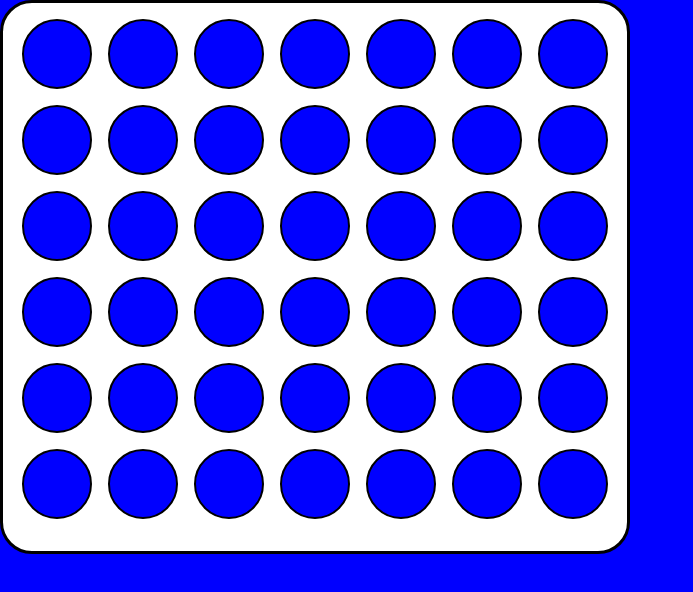
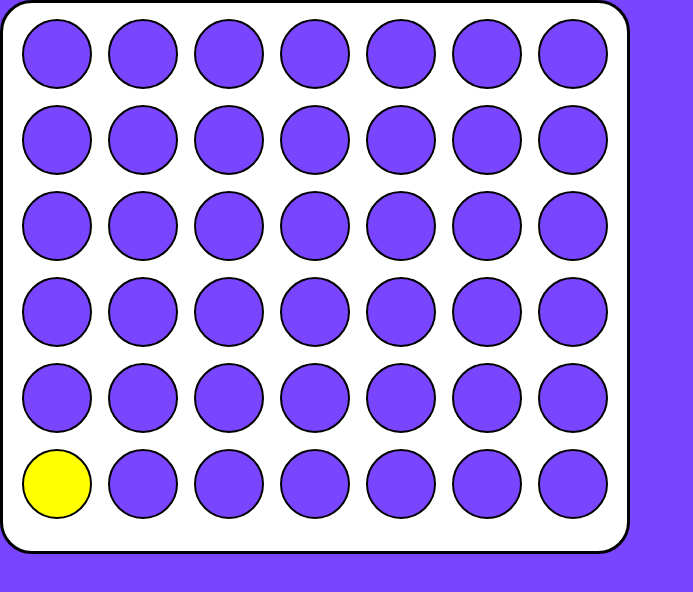
Before and after one commit to slayne0/puissance-4, a plain HTML site: page index.html in a window 1280 px wide. Both pictures are taken after a click on the item 57 px from the left and 54 px from the top of the page. Shown: the whole page, without its empty margins (0-693 px from the left). Drawn offline with Linux system fonts and the light colour scheme.

Commit message:
fonctionel

```diff
--- a/app.js
+++ b/app.js
@@ -6,6 +6,8 @@ const $gameScreenGridCells = document.querySelectorAll(".grid")
 // const $myCell = document.querySelector('.grid-case[data-x="2"][data-y="2"]')
 // $myCell.classList.add("tomato")
 
+let yelloWin = false
+let redWin = false
 let currentPlayer = "y"
 let notplayer = "r"
 let gameBoard = [
@@ -24,37 +26,174 @@ $grid.forEach(function($gameScreenGridCell) {
 
 
 
-function checkWin(board, y, x) {
+function checkWin(board, y, DX) {
+       // colonne
     let result = 0
     let player = notplayer
+    let  = 1
+    let passage = 0
+    let x = parseInt(DX)
 
 
-    // colonne
-    for (let i = 0; i < 4; i++) {
-        // 2. alors, tu vas ici
-        if (y - number < 0) {
-            number = i
-            for (let i = 1; i < 6-y; i++) {
-                if (board[y+i][x] === player) {
+
+    for (let e = 0; e < 5; e++) {
+        if (result >= 4) {
+            if (player === "y") {
+                yelloWin = true
+            } else {
+                redWin = true
+            }
+        }
+        if (passage === 0 && y > 0 ) {
+            if (board[y-e][x] === player) {
+                result += 1
+            } else {
+                passage = 1
+                e = 0
+            }
+        } else {
+            if (e+y > 5) {
+            }  else {
+
+                if (board[y+e][x] === player) {
                     result += 1
                 } else {
-                    if (result >= 4) {
-                        return true
-                    } else {
-                        return false
-                    }
+                    break
                 }
             }
-        } else {
-            if (isValid) {
-                // 1. Si tu ne vas ici
+
+
+        }
+    }
+
+
+
+
+
+   // ligne
+    result = 0
+    player = notplayer
+    o = 1
+    passage = 0
+
+
+
+    for (let e = 0; e < 5; e++) {
+        if (result >= 4) {
+            if (player === "y") {
+                yelloWin = true
+            } else {
+                redWin = true
+            }
+        }
+        if (passage === 0 && y > 0 ) {
+            if (board[y][x-e] === player) {
                 result += 1
             } else {
-                number = 30
+                passage = 1
+                e = 0
             }
+        } else {
+            if (e+y > 5) {
+            }  else {
+
+                if (board[y][x+e] === player) {
+                    result += 1
+                } else {
+                    break
+                }
+            }
+
+
+        }
+    }
+
+
+
+
+   // diagonale haut gauche
+    result = 0
+    player = notplayer
+    o = 1
+    passage = 0
+
+
+
+    for (let e = 0; e < 5; e++) {
+        console.log("====")
+        if (result >= 4) {
+            if (player === "y") {
+                yelloWin = true
+            } else {
+                redWin = true
+            }
+        }
+        if (passage === 0 && y > 0 ) {
+            if (board[y-e][x-e] === player) {
+                result += 1
+            } else {
+                passage = 1
+                e = -1
+            }
+        } else {
+            if (e+y > 5 || e === -1) {
+            }  else {
+                if (board[y+e][x+e] === player) {
+                    result += 1
+                    console.log(result)
+                } else {
+                }
+            }
+
+
+        }
+    }
+
+
+
+
+   // diagonale haut droite
+    result = 0
+    lplayer = notplayer
+    o = 1
+    passage = 0
+
+
+    for (let e = 0; e < 5; e++) {
+        if (result >= 4) {
+            if (player === "y") {
+                yelloWin = true
+            } else {
+                redWin = true
+            }
+        }
+        if (passage === 0 && y > 0 ) {
+            if (board[y-e][x+e] === player) {
+                result += 1
+            } else {
+                passage = 1
+                e = 0
+            }
+        } else {
+            if (e+y > 5) {
+            }  else {
+
+                if (board[y+e][x-e] === player) {
+                    result += 1
+                } else {
+                    break
+                }
+            }
+
+
         }
     }
 }
+
+
+
+
+
 
 
 
@@ -67,6 +206,9 @@ $grid.forEach(function($grid) {
         const dataX = $grid.getAttribute("data-x")
         const dataY = $grid.getAttribute("data-y")
 
+        const cDeX = $grid.getAttribute(parseInt("data-x"))
+        // console.log(parseInt(dataX))
+
 
 
 
@@ -74,7 +216,6 @@ $grid.forEach(function($grid) {
 
         for (let i = 5; i >= 0; i--) {
             const $test = document.querySelector(`.grid-case[data-x="${dataX}"][data-y="${i}"]`)
-            const isWin = checkWin(gameBoard, i, dataX)
 
 
             if (gameBoard[i][dataX] === "y" || gameBoard[i][dataX] === "r") {
@@ -84,21 +225,22 @@ $grid.forEach(function($grid) {
                     $test.classList.add("yellow")
                     currentPlayer = "r"
                     notplayer = "y"
+                    const isWin = checkWin(gameBoard, i, dataX)
                     return
                 } else {
                     gameBoard[i][dataX] = currentPlayer
                     $test.classList.add("red")
                     currentPlayer = "y"
                     notplayer = "r"
+                    const isWin = checkWin(gameBoard, i, dataX)
                     return
                 }
+
 
                 // console.log(isWin(gameBoard, i, dataX))
 
 
-                // if (isWin) {
-                //     console("abelibacenfly")
-                // }
+
 
 
 
--- a/css/main.css
+++ b/css/main.css
@@ -8,12 +8,12 @@ li {
     width: 70px;
     height: 70px;
     border-radius: 100%;
-    background-color: blue;
+    background-color: #7945FF;
     border: solid 2px;
 }
 
 body {
-    background-color: blue;
+    background-color: #7945FF;
 }
 
 .grid {
@@ -46,3 +46,53 @@ body {
     flex-direction: column;
     gap: 16px;
 }
+
+
+
+
+
+
+
+
+
+
+
+
+
+
+
+
+
+
+
+
+
+
+
+
+
+
+
+
+
+
+
+
+
+
+
+
+
+
+
+
+
+
+
+
+
+
+
+.hidden {
+    display: none;
+}
```
